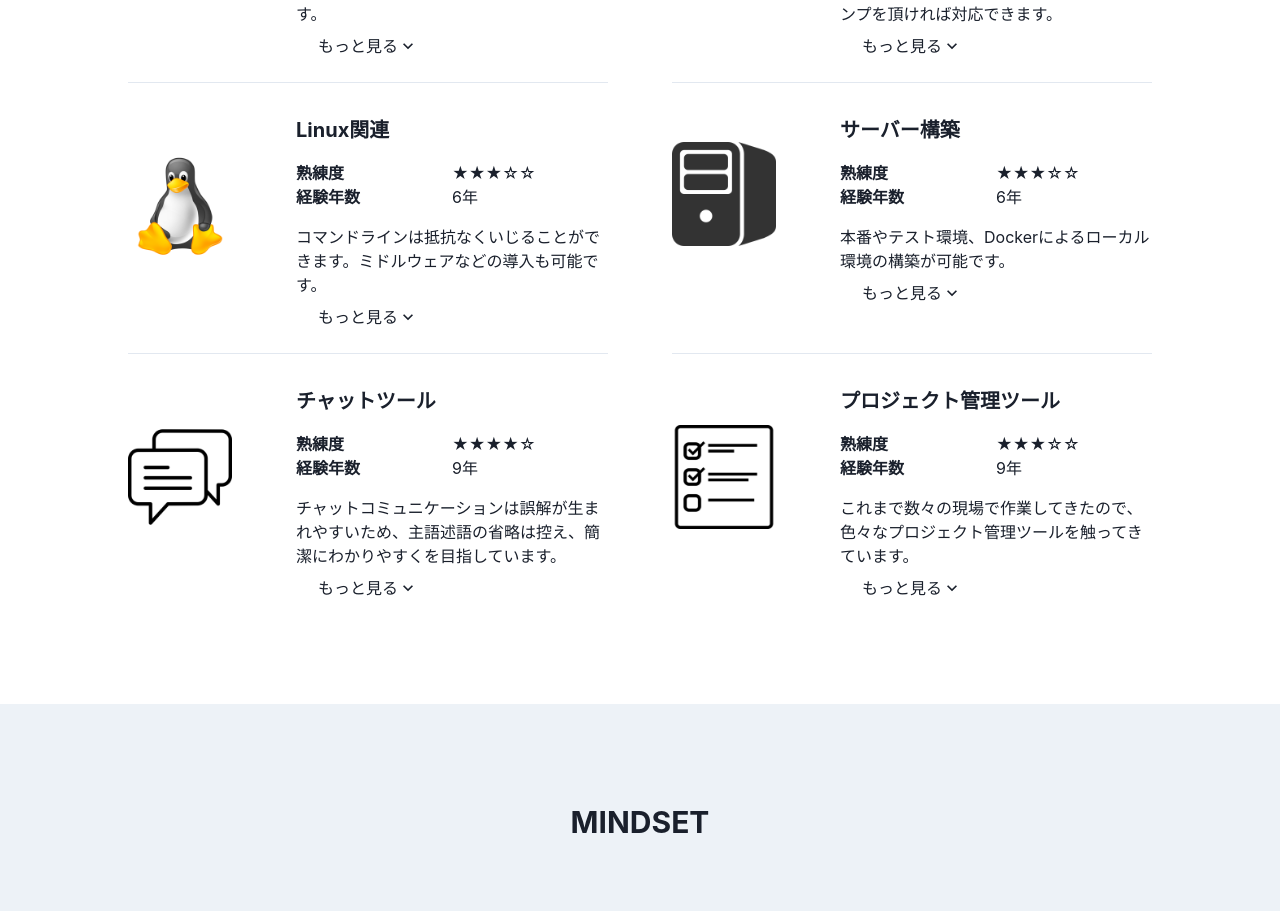
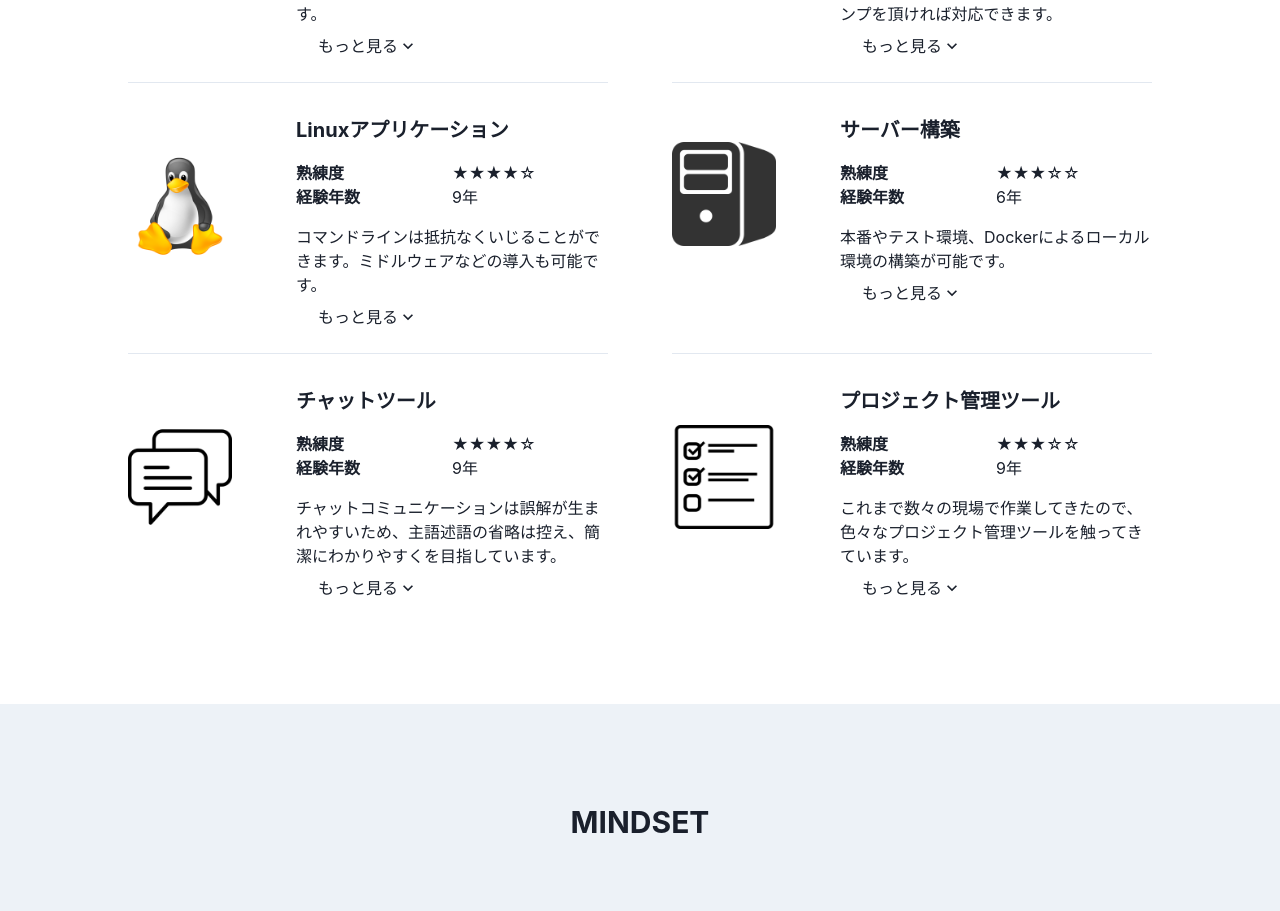
Before and after one commit to hayashitani3104/portfolio, a React (Create React App) app: page / in a window 1280 px wide. Shown: the part 1794-2705 px from the top of the page. Built offline with nearby package versions, Linux system fonts and the light colour scheme.

Commit message:
スキルセットの項目調整

```diff
--- a/src/components/Sections/Skillset.js
+++ b/src/components/Sections/Skillset.js
@@ -167,12 +167,19 @@ const skillsetItems = [
     ],
   },
   {
-    name: 'Linux関連',
+    name: 'Linuxアプリケーション',
     image: linuxImage,
-    years: 6,
-    level: 3,
+    years: 9,
+    level: 4,
     description: 'コマンドラインは抵抗なくいじることができます。ミドルウェアなどの導入も可能です。',
     children: [
+      {
+        name: 'Git',
+        image: gitImage,
+        years: 9,
+        level: 5,
+        description: 'ブランチ運用は事前に必ず確認し、デグレ等のトラブルは発生させません。GitHubやBitbucketでのプルリクエスト・ソースレビューなどの概念理解はできております。レビュアー経験もあります。',
+      },
       {
         name: 'Nginx',
         image: nginxImage,
@@ -216,13 +223,6 @@ const skillsetItems = [
         years: 6,
         level: 4,
         description: 'docker-composeも含め、技術選定に合わせたイメージや構成でコンテナを構築することが可能です。',
-      },
-      {
-        name: 'Git',
-        image: gitImage,
-        years: 9,
-        level: 5,
-        description: 'ブランチ運用は事前に必ず確認し、デグレ等のトラブルは発生させません。GitHubやBitbucketでのプルリクエスト・ソースレビューなどの概念理解はできております。レビュアー経験もあります。',
       },
       {
         name: 'VPS',
```
